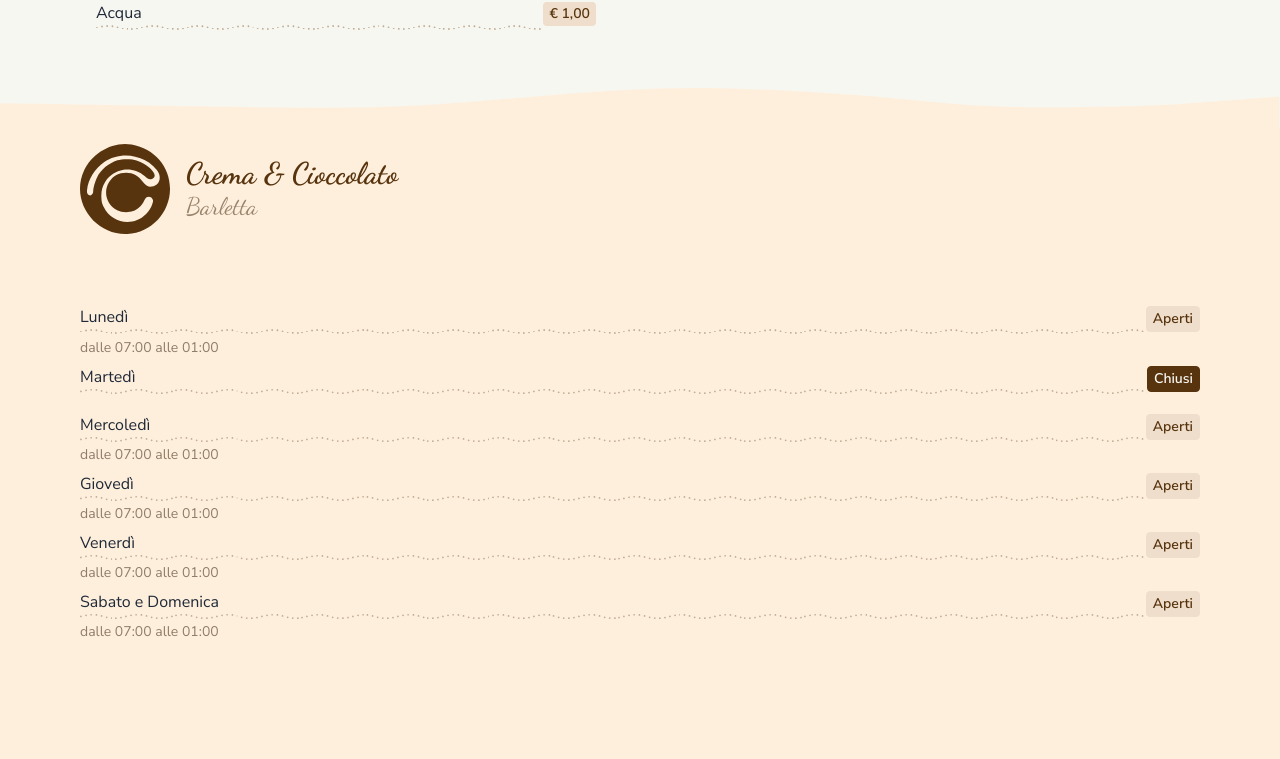
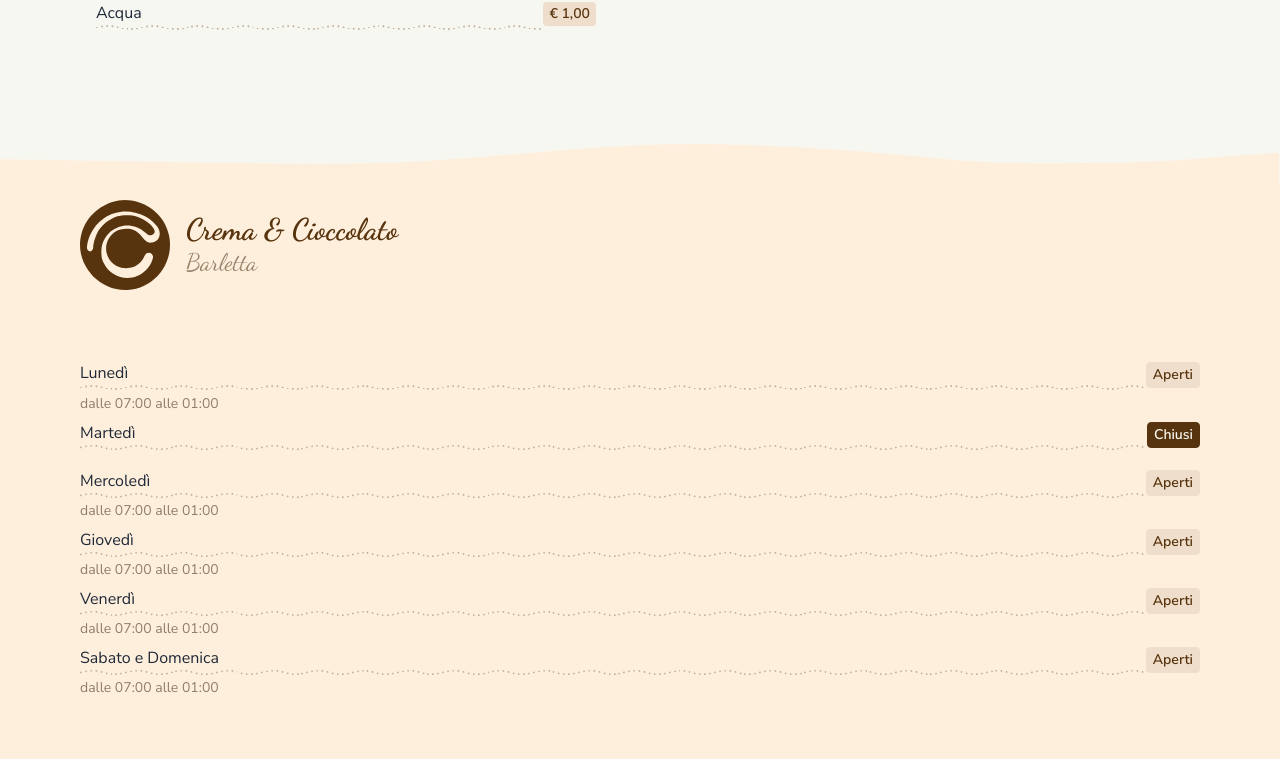
Before and after one commit to federicofrasca796/crema-cioccolato-bt, a Next.js app: page /menu in a window 1280 px wide. Shown: the part 5355-6114 px from the top of the page. Built offline with nearby package versions, Linux system fonts and the light colour scheme; a web font is replaced by a local one.

Commit message:
📈 perf(custom tw): locate custom classes in tw components layer

```diff
--- a/src/app/globals.css
+++ b/src/app/globals.css
@@ -9,6 +9,7 @@
 }
 
 /* Customize DaisyUI components */
+@layer components {
   .btn {
     @apply border-2 text-base font-bold;
   }
@@ -38,3 +39,8 @@
   /* .sparkles-couple {
     @apply after:absolute after:left-0 after:top-0 after:block after:h-10 after:bg-secondary after:[mask-repeat:no-repeat] after:[mask-size:cover] after:[mask-image:url('/assets/sparkles-couple.svg')];
   } */
+
+  .wavy-dotted-line {
+    @apply after:block after:h-[0.45rem] after:bg-smokyBrown-400 after:[mask-image:url('/assets/wavy-dotted-line.svg')];
+  }
+}
```
Lines whose indentation alone changed are shown as unchanged.
